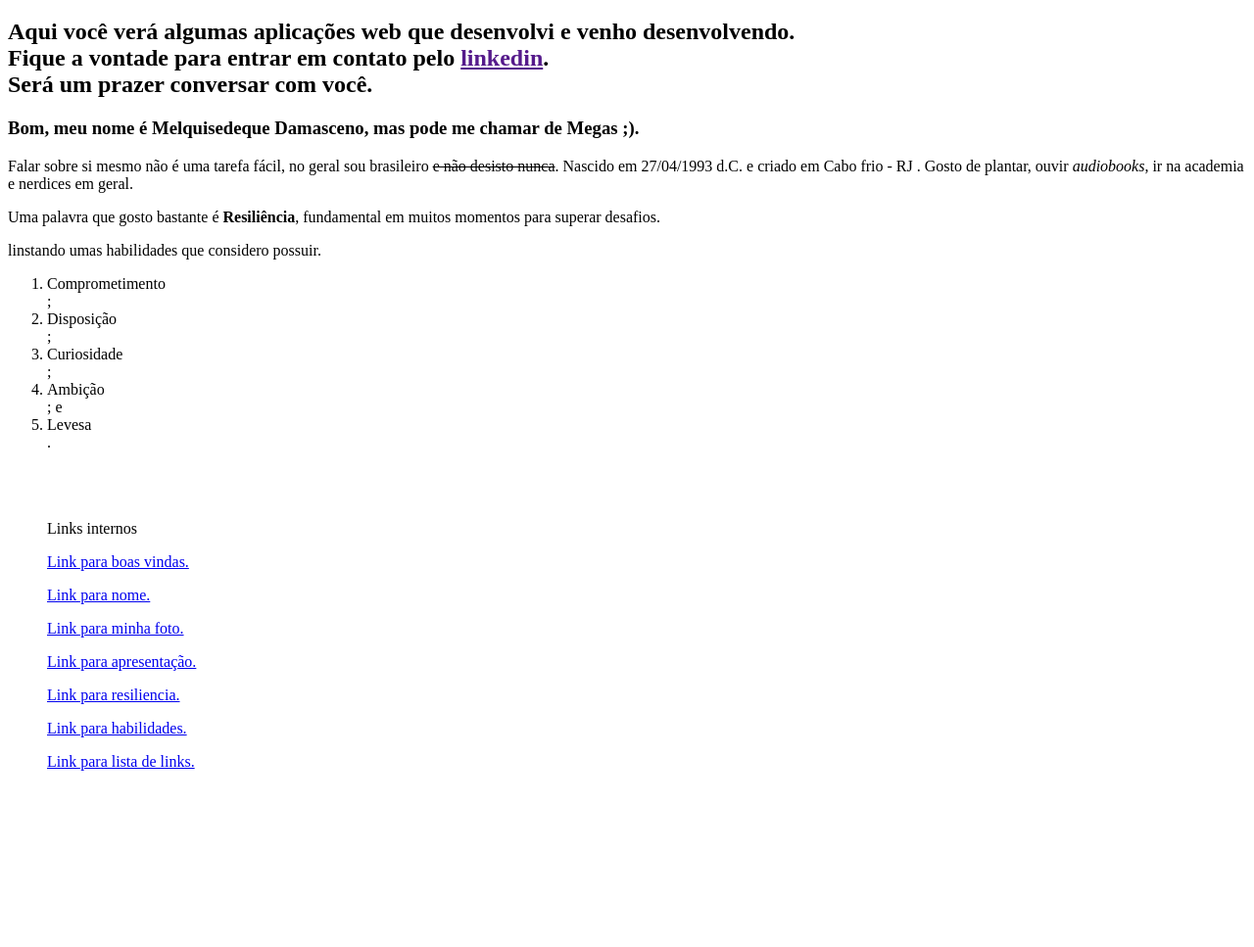
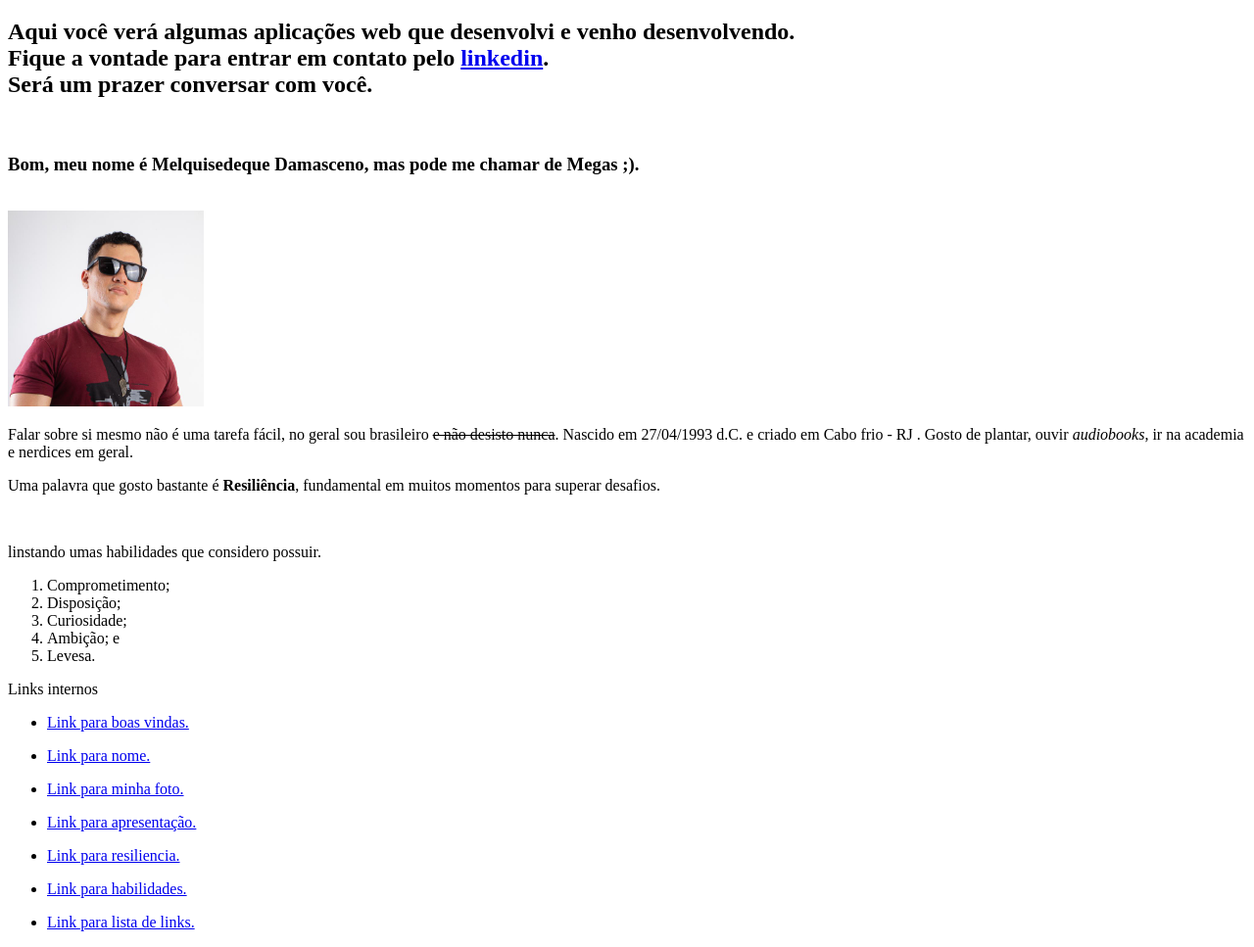
Before and after one commit to Megas-MDN/Megas-MDN.github.io, a plain HTML site: page index.html in a window 1280 px wide. Shown: the part 61-1028 px from the top of the page at 98% size. Before the commit the page ends 864 px from the top, so only its background shows below. Drawn offline with Linux system fonts and the light colour scheme.

Commit message:
Finalizado.

```diff
--- a/index.html
+++ b/index.html
@@ -8,38 +8,55 @@
 <body>
     <h1 id="boas">Bem-vindo ao meu portifólio</h1>
     <h2>Aqui você verá algumas aplicações web que desenvolvi e venho desenvolvendo.
-    <br>Fique a vontade para entrar em contato pelo <a href="" alt="'linkedin" target="_blanck">linkedin</a>.<br>
+    <br>Fique a vontade para entrar em contato pelo <a href="https://www.linkedin.com/in/melquisedeque-do-nascimento-a3a786105/" alt="'linkedin" target="_blanck">linkedin</a>.<br>
     Será um prazer conversar com você.
     </h2>
 
+    <br>
     <h3 id="nome">Bom, meu nome é Melquisedeque Damasceno, mas pode me chamar de Megas ;).</h3>
+    <br>
 
-    <a id="fot" href="foto.jpg" alt="Minha foto com estilo."></a>
+    <img id="fot" src="foto.jpg" alt="Minha foto com estilo." width="200">
+
     <p id="about">Falar sobre si mesmo não é uma tarefa fácil, no geral sou brasileiro <s>e não desisto nunca</s>.
     Nascido em 27/04/1993 d.C. e criado em Cabo frio - RJ . Gosto de plantar, ouvir <em>audiobooks</em>, ir na academia e nerdices em geral.
     </p>
+
    <p id="palavra">Uma palavra que gosto bastante é <strong>Resiliência</strong>, fundamental em muitos momentos para superar desafios.
    </p>
+   <br>
+
    <p id="hab">linstando umas habilidades que considero possuir.</p>
 
+
+
    <ol>
-    <li>Comprometimento</li>;
-    <li>Disposição</li>;
-    <li>Curiosidade</li>;
-    <li>Ambição</li>; e
-    <li>Levesa</li>.
-    <br>
-    <br>
-    <br>
-    <br>
-    <p id="link">Links internos</p>
-    <p><a href="#boas" alt="Link boas vindas">Link para boas vindas.</a></p>
-    <p><a href="#nome" alt="Link nome">Link para nome.</a></p>
-    <p><a href="#fot" alt="Link para a foto">Link para minha foto.</a></p>
-    <p><a href="#about" alt="Link sombre mim">Link para apresentação.</a></p>
-    <p><a href="#palavra" alt="Link resiliencia">Link para resiliencia.</a></p>
-    <p><a href="#hab" alt="Link lista de habilidades">Link para habilidades.</a></p>
-    <p><a href="#link" alt="Link lista links">Link para lista de links.</a></p>
+    <li>Comprometimento;</li>
+    <li>Disposição;</li>
+    <li>Curiosidade;</li>
+    <li>Ambição; e</li>
+    <li>Levesa.</li>
+   </ol>
+
+   <p id="link">Links internos</p>
+    <ul>
+    <li><p><a href="#boas" alt="Link boas vindas">Link para boas vindas.</a></p></li>
+    <li><p><a href="#nome" alt="Link nome">Link para nome.</a></p></li>
+    <li><p><a href="#fot" alt="Link para a foto">Link para minha foto.</a></p></li>
+    <li><p><a href="#about" alt="Link sombre mim">Link para apresentação.</a></p></li>
+    <li><p><a href="#palavra" alt="Link resiliencia">Link para resiliencia.</a></p></li>
+    <li><p><a href="#hab" alt="Link lista de habilidades">Link para habilidades.</a></p></li>
+    <li><p><a href="#link" alt="Link lista links">Link para lista de links.</a></p></li>
+
+   </ul>
+
+
+
+
+
+
+
+
 
 
 
```
